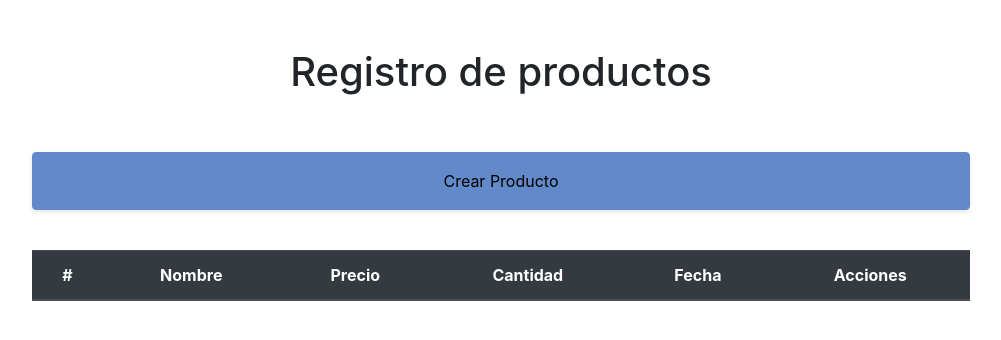
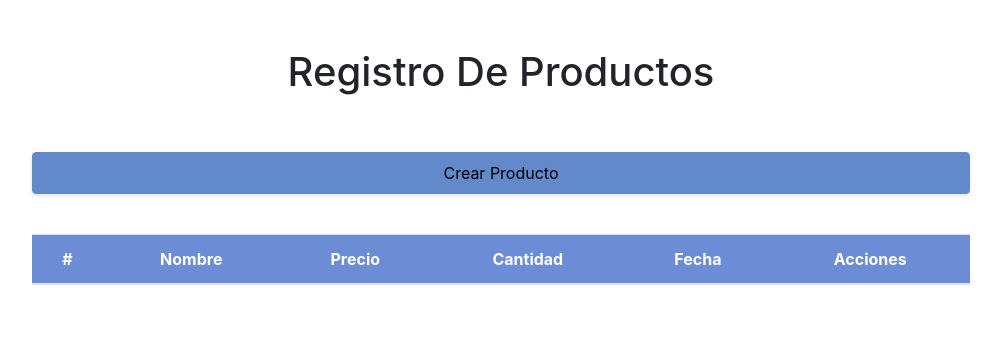
Before and after one commit to copito10/copito10Crud-Spring-Boot-y-Hibernate, a plain HTML site: page crud/front/index.html in a window 1280 px wide. Shown: the whole page, without its empty margins (139-1140 px from the left). Drawn offline with nearby package versions, Linux system fonts and the light colour scheme; no server answers.

Commit message:
Update index.html

```diff
--- a/crud/front/index.html
+++ b/crud/front/index.html
@@ -7,24 +7,39 @@
     <link rel="stylesheet" href="index.css">
     <title>Registro productos</title>
     <style>
-        /* Opcional para centrar los botones de acciones mejor aún */
         td .btn {
             min-width: 80px;
+        }
+        /* Colores suaves pastel */
+        tbody tr:nth-child(odd) {
+            background-color: #d4f8e8; /* verde menta pastel */
+        }
+        tbody tr:nth-child(even) {
+            background-color: #fde2e4; /* rosa pastel suave */
+        }
+        /* Encabezado más amigable */
+        thead {
+            background-color: #6c8cd5 !important; /* azul suave */
+            color: white;
+        }
+        /* Opcional: hover con otro color pastel */
+        tbody tr:hover {
+            background-color: #fef6e4 !important; /* amarillo pastel muy claro */
         }
     </style>
 </head>
 <body>
     <div class="container-fluid p-5">
-        <h1 class="text-center">Registro de productos</h1>
+        <h1 class="text-center">Registro De Productos</h1>
     </div>
 
     <div class="container-fluid">
         <div class="d-flex justify-content-center mb-3">
-            <input type="button" id="myBtn" value="Crear Producto" class="btn btn-success p-3 w-75">
+            <input type="button" id="myBtn" value="Crear Producto" class="btn btn-success p-2 w-75">
         </div>
         <div class="table-responsive">
             <table class="table w-75 mx-auto my-4 text-center">
-                <thead class="thead-dark">
+                <thead>
                   <tr>
                     <th scope="col">#</th>
                     <th scope="col">Nombre</th>
```
